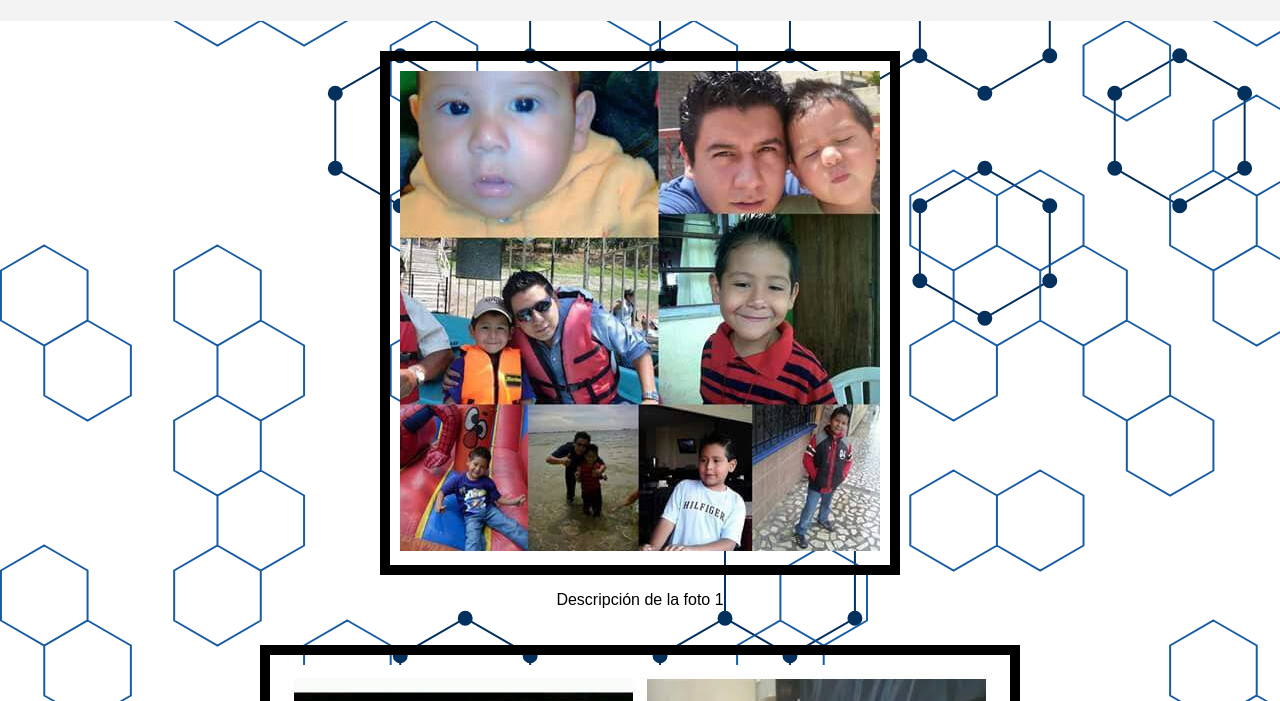
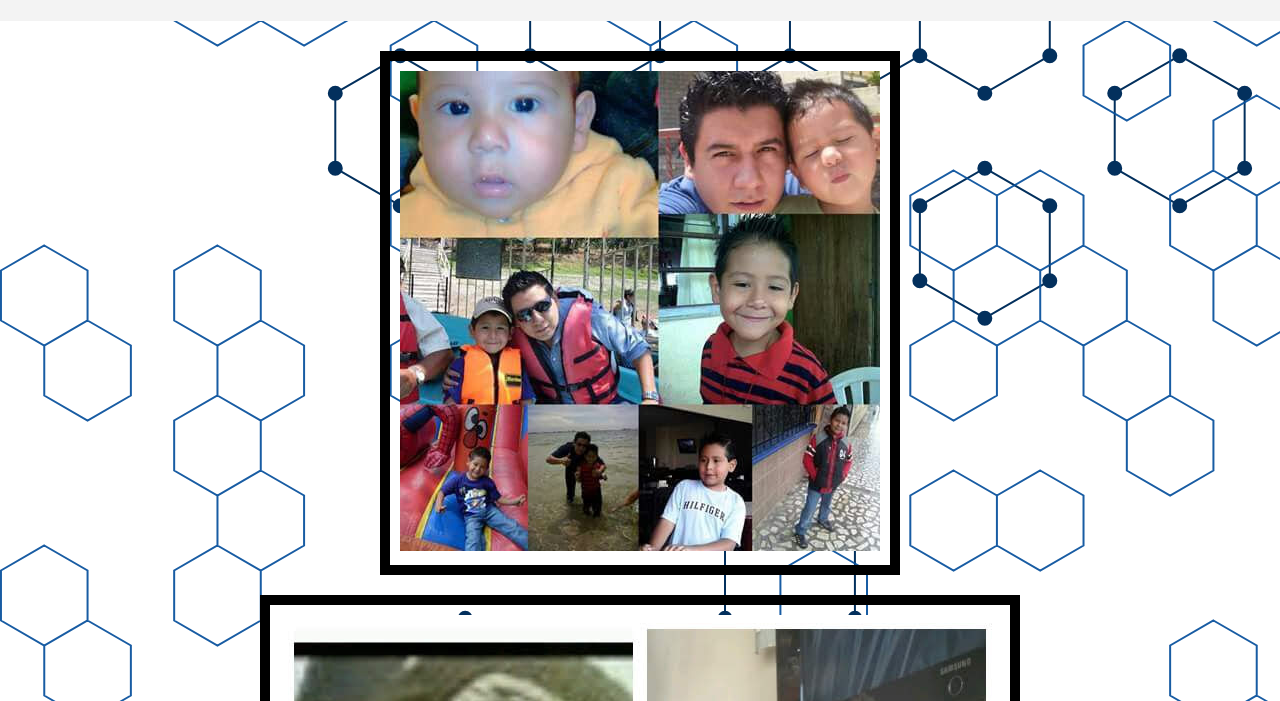
Before and after one commit to Alessito54/Papa, a plain HTML site: page papa/index.html in a window 1280 px wide. Shown: the part 99-800 px from the top of the page. Drawn offline with Linux system fonts and the light colour scheme.

Commit message:
Update index.html

```diff
--- a/papa/index.html
+++ b/papa/index.html
@@ -15,7 +15,7 @@
       <div class="marco">
         <img src="/img/foto1.jpg"  alt="Foto 1">
       </div>
-      <p>Descripción de la foto 1</p>
+
     </div>
     <div class="foto">
       <div class="marco">
```
